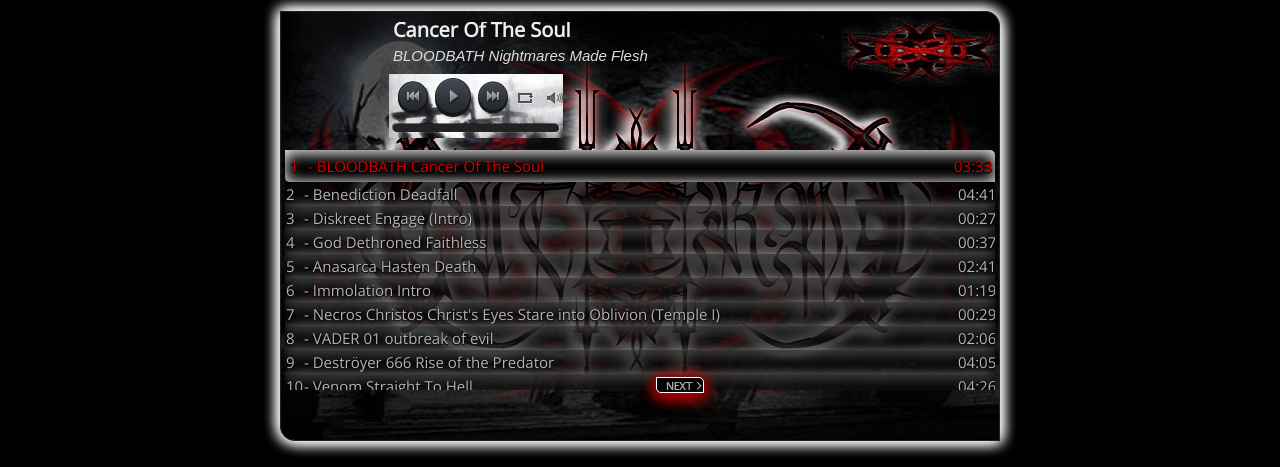
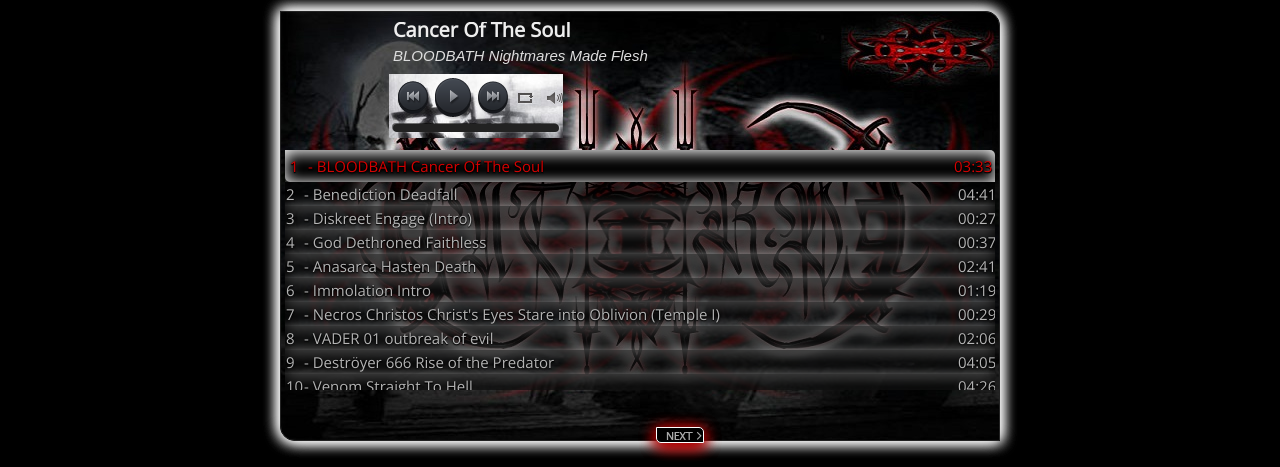
Before and after one commit to euterpeproject/reproductor, a plain HTML site: page index.html in a window 1280 px wide. Shown: the part 108-575 px from the top of the page. Drawn offline with nearby package versions, Linux system fonts and the light colour scheme.

Commit message:
Update initaudioplayer-1.css

```diff
--- a/audioplayerengine/initaudioplayer-1.css
+++ b/audioplayerengine/initaudioplayer-1.css
@@ -325,7 +325,7 @@
 
 #amazingaudioplayer-1 .amazingaudioplayer-tracklist-arrow-next {
 	position: absolute;
-	bottom: 5px;
+	bottom: -15px;
 	left: 50%;
 	margin-left: 16px;
 	background-color: #000;
@@ -336,6 +336,8 @@
 
 	border-radius: 0px 5px;
 	border: 1px solid white;
+
+	margin-bottom: -30px;
 
 }
 
```
